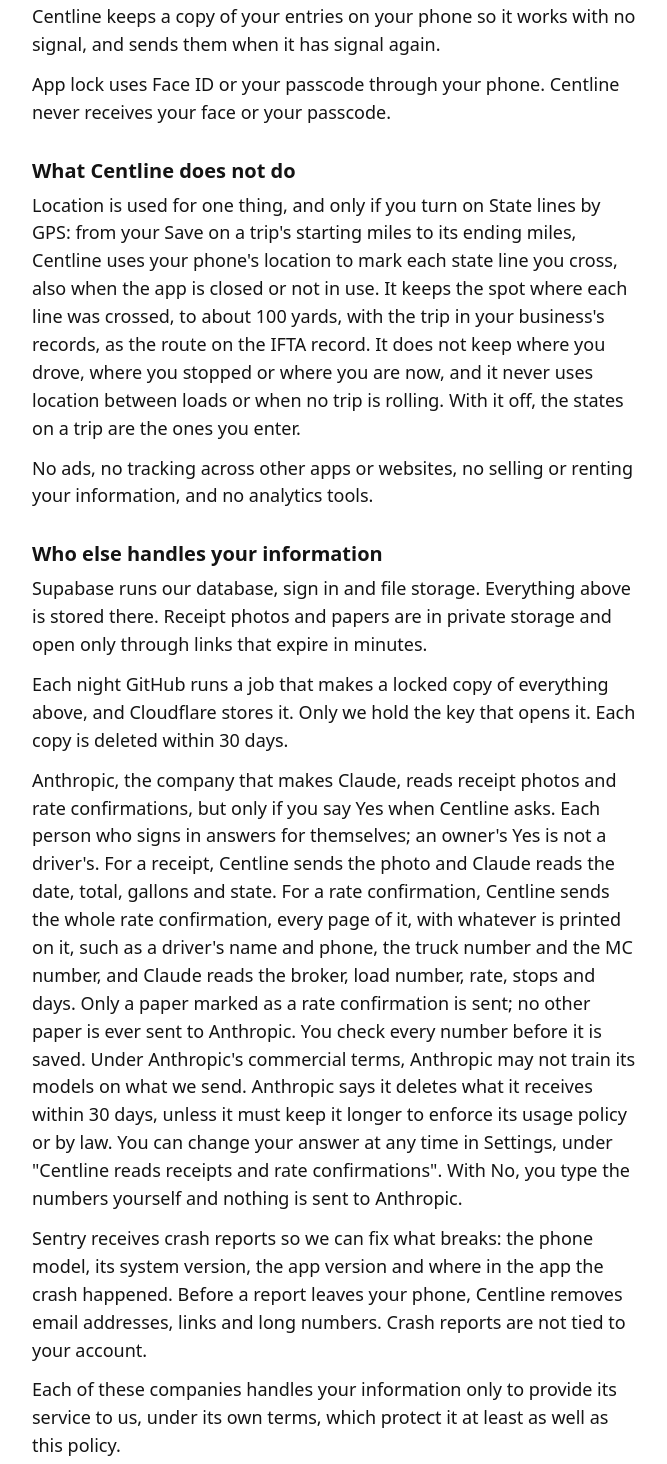
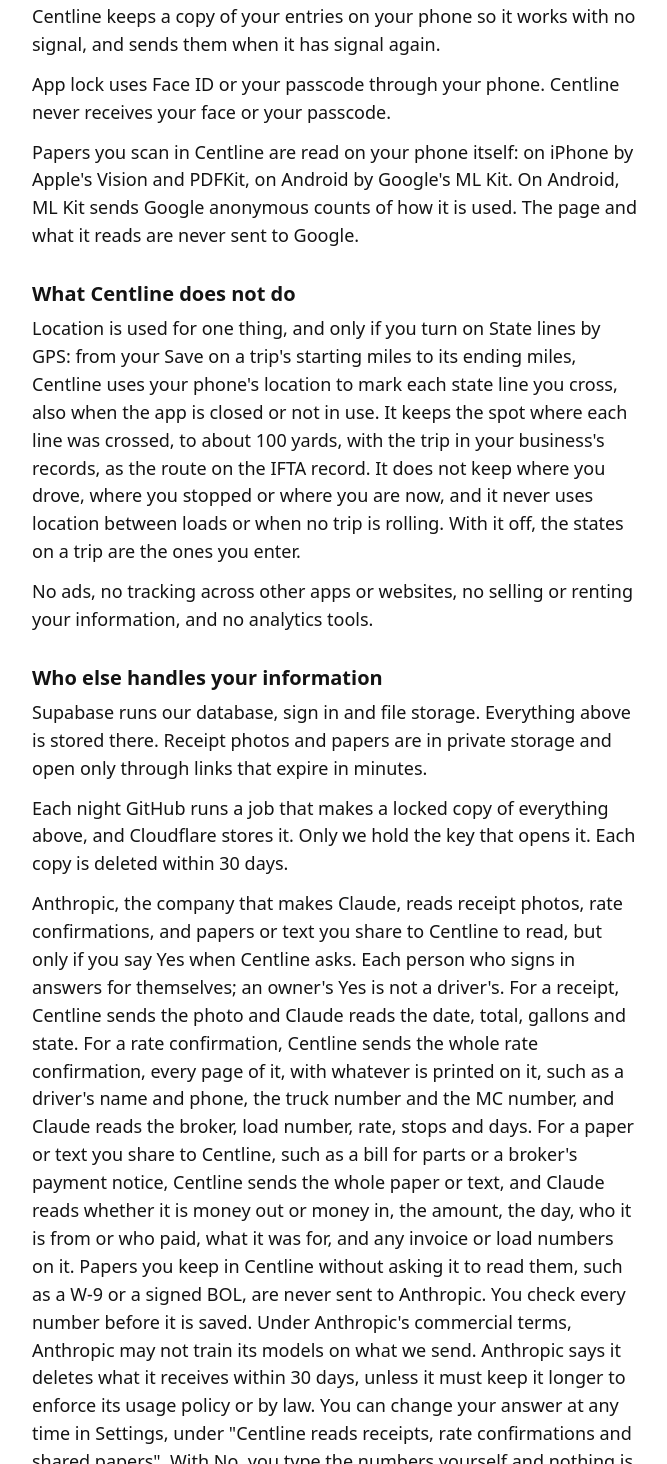
Before and after one commit to dmartinez10/centline-legal, a plain HTML site: page index.html in a window 1280 px wide. Shown: the part 1336-2800 px from the top of the page, without its empty margins (304-971 px from the left). Drawn offline with nearby package versions, Linux system fonts and the light colour scheme; a web font is replaced by a local one.

Commit message:
Privacy Draft 8: papers shared to Centline, and reading on the phone
Co-Authored-By: Claude Fable 5.2 <noreply@anthropic.com>
Claude-Session: https://claude.ai/code/session_018QCpxzUn9HhZ67EnuAEbY1

```diff
--- a/index.html
+++ b/index.html
@@ -24,7 +24,7 @@ nav a{display:inline-block;min-height:48px;line-height:48px;margin-right:20px}
 <p class="brand">Centline</p>
 
 <h1>Privacy policy</h1>
-<p class="meta">Draft 7, updated 2026-11-24</p>
+<p class="meta">Draft 8, updated 2026-11-24</p>
 <h2>Who we are</h2>
 <p>Centline is an app for owner operators and small carriers, made by Centline LLC, a Iowa limited liability company (&quot;we&quot;). In the App Store and Google Play, Centline is published by David Guillermo Martinez for Centline LLC. This policy says what Centline keeps, why, who else handles it, and how to have it deleted. Questions go to support@centline.co.</p>
 <h2>What Centline keeps</h2>
@@ -42,13 +42,14 @@ nav a{display:inline-block;min-height:48px;line-height:48px;margin-right:20px}
 <h2>What stays on your phone</h2>
 <p>Centline keeps a copy of your entries on your phone so it works with no signal, and sends them when it has signal again.</p>
 <p>App lock uses Face ID or your passcode through your phone. Centline never receives your face or your passcode.</p>
+<p>Papers you scan in Centline are read on your phone itself: on iPhone by Apple's Vision and PDFKit, on Android by Google's ML Kit. On Android, ML Kit sends Google anonymous counts of how it is used. The page and what it reads are never sent to Google.</p>
 <h2>What Centline does not do</h2>
 <p>Location is used for one thing, and only if you turn on State lines by GPS: from your Save on a trip's starting miles to its ending miles, Centline uses your phone's location to mark each state line you cross, also when the app is closed or not in use. It keeps the spot where each line was crossed, to about 100 yards, with the trip in your business's records, as the route on the IFTA record. It does not keep where you drove, where you stopped or where you are now, and it never uses location between loads or when no trip is rolling. With it off, the states on a trip are the ones you enter.</p>
 <p>No ads, no tracking across other apps or websites, no selling or renting your information, and no analytics tools.</p>
 <h2>Who else handles your information</h2>
 <p>Supabase runs our database, sign in and file storage. Everything above is stored there. Receipt photos and papers are in private storage and open only through links that expire in minutes.</p>
 <p>Each night GitHub runs a job that makes a locked copy of everything above, and Cloudflare stores it. Only we hold the key that opens it. Each copy is deleted within 30 days.</p>
-<p>Anthropic, the company that makes Claude, reads receipt photos and rate confirmations, but only if you say Yes when Centline asks. Each person who signs in answers for themselves; an owner's Yes is not a driver's. For a receipt, Centline sends the photo and Claude reads the date, total, gallons and state. For a rate confirmation, Centline sends the whole rate confirmation, every page of it, with whatever is printed on it, such as a driver's name and phone, the truck number and the MC number, and Claude reads the broker, load number, rate, stops and days. Only a paper marked as a rate confirmation is sent; no other paper is ever sent to Anthropic. You check every number before it is saved. Under Anthropic's commercial terms, Anthropic may not train its models on what we send. Anthropic says it deletes what it receives within 30 days, unless it must keep it longer to enforce its usage policy or by law. You can change your answer at any time in Settings, under &quot;Centline reads receipts and rate confirmations&quot;. With No, you type the numbers yourself and nothing is sent to Anthropic.</p>
+<p>Anthropic, the company that makes Claude, reads receipt photos, rate confirmations, and papers or text you share to Centline to read, but only if you say Yes when Centline asks. Each person who signs in answers for themselves; an owner's Yes is not a driver's. For a receipt, Centline sends the photo and Claude reads the date, total, gallons and state. For a rate confirmation, Centline sends the whole rate confirmation, every page of it, with whatever is printed on it, such as a driver's name and phone, the truck number and the MC number, and Claude reads the broker, load number, rate, stops and days. For a paper or text you share to Centline, such as a bill for parts or a broker's payment notice, Centline sends the whole paper or text, and Claude reads whether it is money out or money in, the amount, the day, who it is from or who paid, what it was for, and any invoice or load numbers on it. Papers you keep in Centline without asking it to read them, such as a W-9 or a signed BOL, are never sent to Anthropic. You check every number before it is saved. Under Anthropic's commercial terms, Anthropic may not train its models on what we send. Anthropic says it deletes what it receives within 30 days, unless it must keep it longer to enforce its usage policy or by law. You can change your answer at any time in Settings, under &quot;Centline reads receipts, rate confirmations and shared papers&quot;. With No, you type the numbers yourself and nothing is sent to Anthropic.</p>
 <p>Sentry receives crash reports so we can fix what breaks: the phone model, its system version, the app version and where in the app the crash happened. Before a report leaves your phone, Centline removes email addresses, links and long numbers. Crash reports are not tied to your account.</p>
 <p>Each of these companies handles your information only to provide its service to us, under its own terms, which protect it at least as well as this policy.</p>
 <h2>Who in your business sees what</h2>
```
Also changed, not shown: privacy.html (+3 -2 lines).
